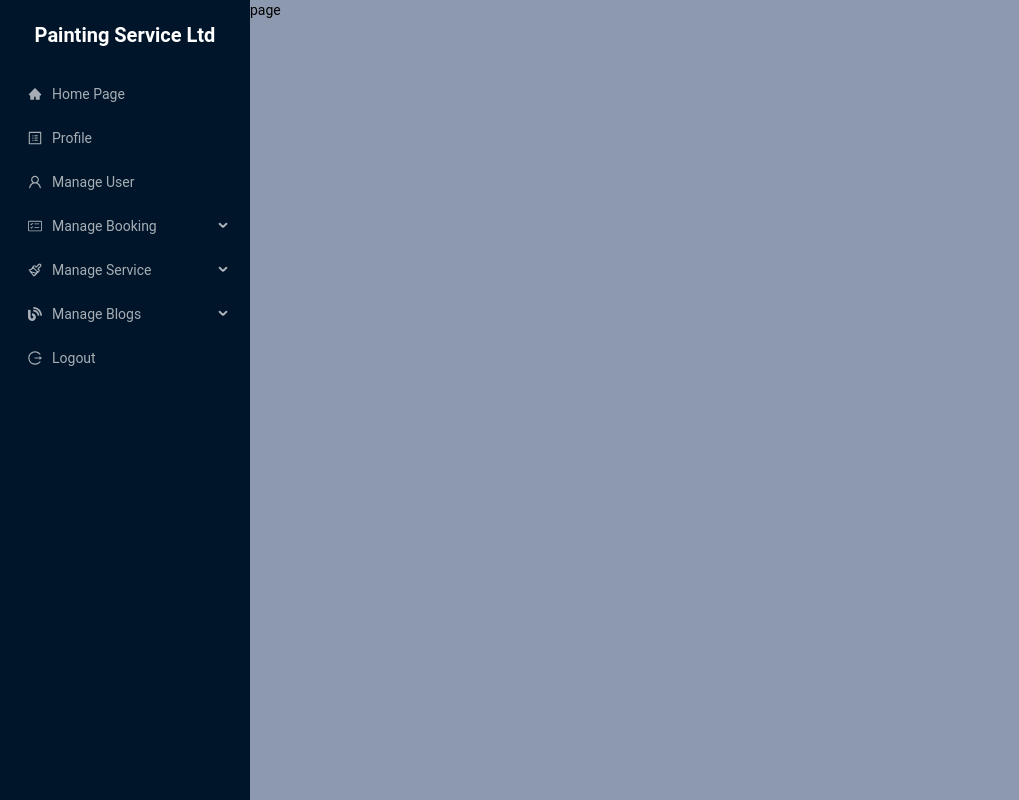
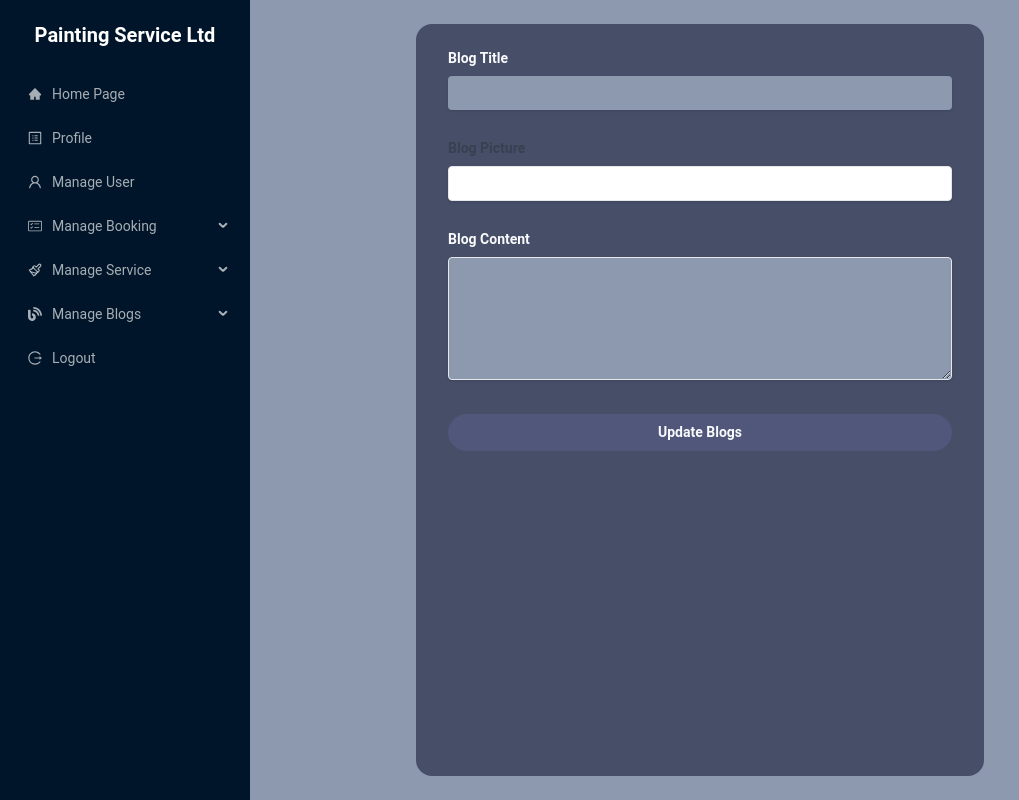
Before and after one commit to mb-tousif/Frontend_09, a Next.js app: page /dashboard/admin/manage_blogs/edit/1 in a window 1280 px wide. Shown: the whole page, without its empty margins (0-1019 px from the left). Built offline with nearby package versions, Linux system fonts and the light colour scheme; no server answers; sample sign-in values are in the browser's storage.

Commit message:
blog api completed

```diff
--- a/src/app/(dashboardLyout)/dashboard/admin/manage_blogs/create/page.tsx
+++ b/src/app/(dashboardLyout)/dashboard/admin/manage_blogs/create/page.tsx
@@ -24,13 +24,13 @@ export default function ManageBlogsBySuperAdmin() {
   };
   return (
     <div className="p-10 md:pl-20">
-      <div className="w-full min-w-90vh mx-auto bg-slate-500 rounded-2xl p-5">
-        <h3 className="p-4 text-2xl text-[#03A776] font-bold text-center">
+      <div className="w-full min-w-90vh mx-auto bg-[#474E68] rounded-2xl p-5">
+        <h3 className="p-4 text-2xl text-gray-50 font-bold text-center">
           Create a Blog
         </h3>
         <form
           onSubmit={handleSubmit(onSubmit)}
-          className="px-8 pt-6 pb-8 mb-4 bg-[#395b88c2] rounded"
+          className="px-8 pt-6 pb-8 mb-4 rounded"
         >
           <div className="mb-4">
             <label
@@ -40,7 +40,7 @@ export default function ManageBlogsBySuperAdmin() {
               Blog Title
             </label>
             <input
-              className="w-full px-3 py-2 mb-3 text-sm leading-tight text-gray-800 border rounded shadow appearance-none focus:outline-none focus:shadow-outline"
+              className="w-full px-3 py-2 mb-3 text-sm leading-tight text-gray-50 border rounded shadow appearance-none focus:outline-none focus:shadow-outline"
               {...register("title", { required: true })}
               type="text"
               placeholder="Enter Blog Title"
@@ -59,7 +59,7 @@ export default function ManageBlogsBySuperAdmin() {
               Blog Image Url
             </label>
             <input
-              className="w-full px-3 py-2 mb-3 text-sm leading-tight text-gray-800 border rounded shadow appearance-none focus:outline-none focus:shadow-outline"
+              className="w-full px-3 py-2 mb-3 text-sm leading-tight text-gray-50 border rounded shadow appearance-none focus:outline-none focus:shadow-outline"
               {...register("imgUrl", { required: true })}
               type="text"
               placeholder="Image Url"
@@ -78,7 +78,7 @@ export default function ManageBlogsBySuperAdmin() {
               Blog Content
             </label>
             <textarea
-              className="w-full px-3 py-2 mb-3 text-sm leading-tight text-gray-800 border rounded shadow appearance-none focus:outline-none focus:shadow-outline"
+              className="w-full px-3 py-2 mb-3 text-sm leading-tight text-gray-50 border rounded shadow appearance-none focus:outline-none focus:shadow-outline"
               rows={6}
               placeholder="Enter Your Address"
               {...register("content", { required: true })}
@@ -91,7 +91,7 @@ export default function ManageBlogsBySuperAdmin() {
           </div>
           <div className="mb-6 text-center">
             <button
-              className="w-full px-4 py-2 font-bold text-white bg-gradient-to-r from-[#03A776] to-[#0D1519] rounded-full focus:outline-none focus:shadow-outline"
+              className="w-full px-4 py-2 font-bold text-gray-50 bg-[#50577A] hover:border-2 rounded-full focus:outline-none focus:shadow-outline"
               type="submit"
             >
               Create Blog
--- a/src/app/(dashboardLyout)/dashboard/admin/manage_blogs/edit/[id]/page.tsx
+++ b/src/app/(dashboardLyout)/dashboard/admin/manage_blogs/edit/[id]/page.tsx
@@ -1,7 +1,82 @@
-import React from 'react'
+"use client";
+import { useGetBlogByIdQuery, useUpdateBlogByIdMutation } from "@/redux/api/blogApi";
+import { TBlog } from "@/types/blog.types";
+import { message } from "antd";
+import { SubmitHandler, useForm } from "react-hook-form";
 
-export default function page() {
+export default function EditBlog({ params }: { params: any }) {
+  const { handleSubmit, register, reset } = useForm<TBlog>();
+  const { data, isLoading, isError } = useGetBlogByIdQuery(params?.id);
+  const blog = data?.data;
+  const [updateBlogById] =useUpdateBlogByIdMutation()
+  const onSubmit: SubmitHandler<TBlog> = async (data: TBlog) => {
+    try {
+      data.id = params?.id;
+      const res = await updateBlogById({ ...data }).unwrap();
+      message.success(res.message);
+    } catch (err: any) {
+      message.error(err.data.message);
+    }
+  };
   return (
-    <div>page</div>
-  )
+    <div className="flex justify-center sm:p-6 sm:min-w-[600px] md:min-w-[900px]">
+      <div className="min-h-50vh md:w-4/6 rounded-2xl bg-[#474E68]">
+        <form
+          onSubmit={handleSubmit(onSubmit)}
+          className="px-8 pt-6 pb-8 mb-4 rounded"
+        >
+          <div className="mb-4">
+            <label
+              className="block mb-2 text-sm font-bold text-gray-50"
+              htmlFor="title"
+            >
+              Blog Title
+            </label>
+            <input
+              className="w-full px-3 bg-[#8d99ae] py-2 mb-3 text-sm leading-tight text-gray-50 border-none rounded shadow appearance-none focus:outline-none focus:shadow-outline"
+              {...register("title")}
+              type="text"
+              defaultValue={blog?.title}
+            />
+          </div>
+          <div className="mb-4">
+            <label
+              className="block mb-2 text-sm font-bold text-gray-700"
+              htmlFor="imgUrl"
+            >
+              Blog Picture
+            </label>
+            <input
+              className="w-full px-3 py-2 mb-3 text-sm leading-tight text-gray-700 border rounded shadow appearance-none focus:outline-none focus:shadow-outline"
+              {...register("imgUrl")}
+              type="text"
+              defaultValue={blog?.imgUrl}
+            />
+          </div>
+          <div className="mb-4">
+            <label
+              className="block mb-2 text-sm font-bold text-gray-50"
+              htmlFor="content"
+            >
+              Blog Content
+            </label>
+            <textarea
+              className="w-full bg-[#8d99ae] px-3 py-2 mb-3 text-sm leading-tight text-gray-50 border rounded shadow appearance-none focus:outline-none focus:shadow-outline"
+              rows={6}
+              {...register("content")}
+              defaultValue={blog?.content}
+            />
+          </div>
+          <div className="mb-6 text-center">
+            <button
+              className="w-full px-4 py-2 font-bold text-gray-50 bg-[#50577A] hover:bg-[#474E68] rounded-full focus:outline-none focus:shadow-outline"
+              type="submit"
+            >
+              Update Blogs
+            </button>
+          </div>
+        </form>
+      </div>
+    </div>
+  );
 }
--- a/src/redux/api/blogApi.ts
+++ b/src/redux/api/blogApi.ts
@@ -43,8 +43,8 @@ export const blogApi = baseApi.injectEndpoints({
     updateBlogById: build.mutation({
       query: (payload) => ({
         url: `/blogs/update-blogs/${payload.id}`,
-        method: "PUT",
-        data: payload.body,
+        method: "PATCH",
+        body: payload.body,
       }),
       invalidatesTags: [tagTypes.Blog],
     }),
```
